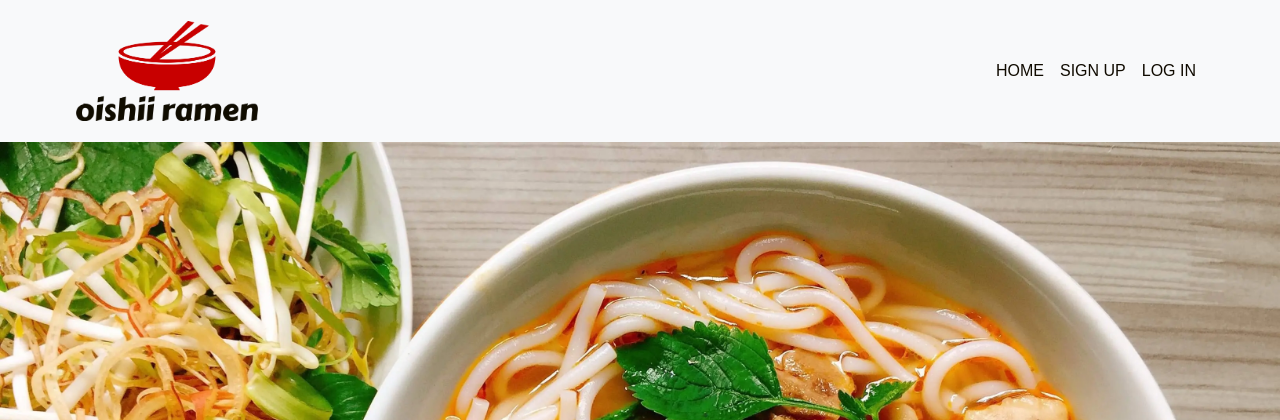
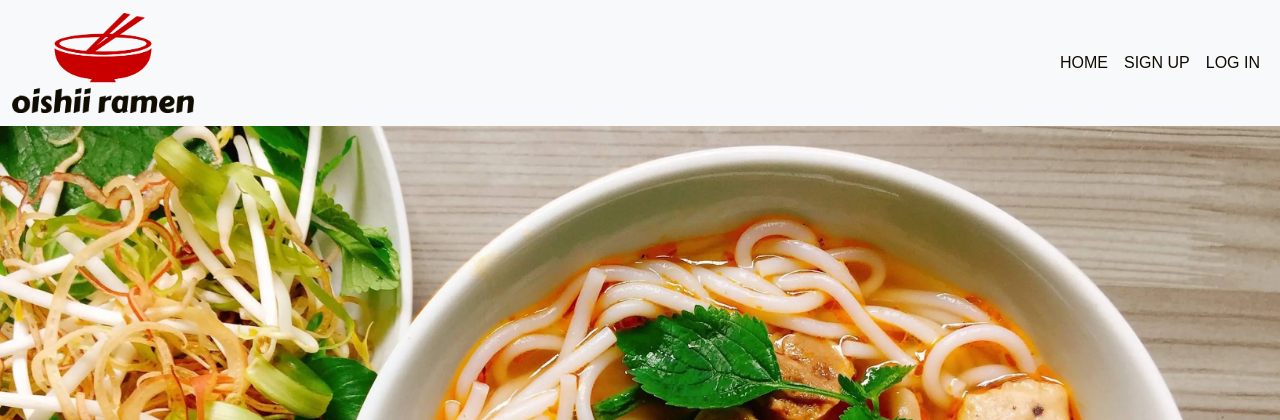
Before and after one commit to SamarZiadat/oishii-ramen, a Django app: page / in a window 1280 px wide. Shown: the top 420 px of the page. Run offline with Django 3.2, Linux system fonts and the light colour scheme; some libraries are stand-ins or nearby versions; some web fonts are replaced.

Commit message:
style: adjust navbar padding

```diff
--- a/static/css/style.css
+++ b/static/css/style.css
@@ -62,10 +62,6 @@ a:hover {
     color: #F0A202;
 }
 
-.navbar {
-    padding: 1em 4em;
-}
-
 /* Footer */
 
 .footer-h2 {
```
